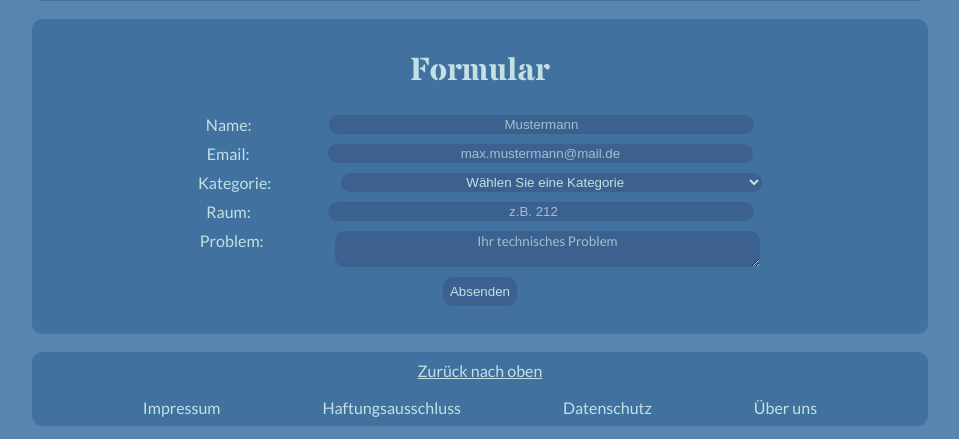
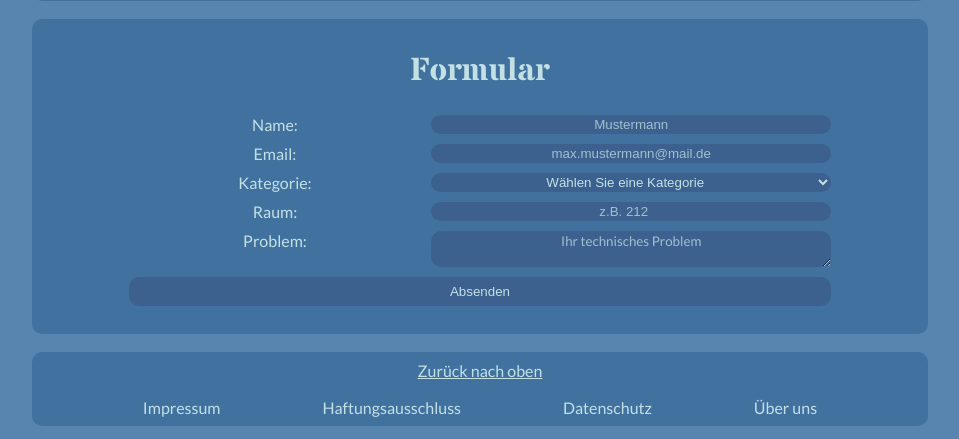
Before and after one commit to manos00/t-team-website, a PHP site: page / in a window 1280 px wide. Shown: the part 361-800 px from the top of the page, without its empty margins (160-1119 px from the left). Run offline with PHP 8.4, Linux system fonts and the light colour scheme.

Commit message:
added grid structure to form; simplified grid structure for login page

```diff
--- a/index.php
+++ b/index.php
@@ -39,7 +39,7 @@
                 <br>
                 <br>
                 <!--<button onclick='location.href='index.php#formcontainer'' type='button' class='btn'>Zum Formular</button>-->
-                <a href='index.php#formcontainer' class='btn'>Weiter zum Formular</a>
+                <a href='index.php#formcontainer' class='btn'>Wei&shy;ter zum For&shy;mu&shy;lar</a>
                 <br>
                 <br>
             </div>
@@ -49,33 +49,23 @@
             <div class='text'>
                 <h1>For&shy;mu&shy;lar</h1>
                 <form class="form" action="confirmation.php" method="POST">
-                    <div class="formelement">
-                        <label for="name">Name:</label>
-                        <input class="inputbox" placeholder="Mustermann"type="text" id="name" name="name">
-                    </div>
-                    <div class="formelement">
-                        <label for="email">Email:</label>
-                        <input class="inputbox" placeholder="max.mustermann@mail.de" type="email" id="email" name="email">
-                    </div>
-                    <div class="formelement">
-                        <label for="category">Kategorie:</label>
-                        <select style="text-align: center; color: var(--text)" class="inputbox" name="category" id="category">
+                        <label class="item1" for="name">Name:</label>
+                        <input class="inputbox item2" placeholder="Mustermann"type="text" id="name" name="name">
+                        <label class="item3" for="email">Email:</label>
+                        <input class="inputbox item4" placeholder="max.mustermann@mail.de" type="email" id="email" name="email">
+                        <label class="item5" for="category">Ka&shy;te&shy;go&shy;rie:</label>
+                        <select style="text-align: center; color: var(--text)" class="inputbox item6" name="category" id="category">
                             <option value="">Wählen Sie eine Kategorie</option>
                             <option value="red">Audio</option>
                             <option value="green">Video</option>
                             <option value="blue">Software</option>
                             <option value="blue">Anderes</option>
                         </select>
-                    </div>
-                    <div class="formelement">
-                        <label for="room">Raum:</label>
-                        <input class="inputbox" placeholder="z.B. 212" type="number" min="1" max="350" id="room" name="room">
-                    </div>
-                    <div class="formelement">
-                        <label for="problem">Problem:</label>
-                        <textarea style="font-family: 'Font Name', lato" class="inputbox" placeholder="Ihr technisches Problem" id="problem" name="problem"></textarea>
-                    </div>
-                    <button class="btn" type="submit">Absenden</button>
+                        <label class="item7" for="room">Raum:</label>
+                        <input class="inputbox item8" placeholder="z.B. 212" type="number" min="1" max="350" id="room" name="room">
+                        <label class="item9" for="problem">Pro&shy;blem:</label>
+                        <textarea style="font-family: 'Font Name', lato" class="inputbox item10" placeholder="Ihr technisches Problem" id="problem" name="problem"></textarea>
+                    <button class="btn" type="submit">Ab&shy;sen&shy;den</button>
                 </form>
                 <br>
             </div>
--- a/style.css
+++ b/style.css
@@ -126,6 +126,7 @@ body {
     border-radius: 10px;
 }
 
+@media (min-width: 575px) {
     .btn {
         align-self: center;
         background-color: var(--tertiary);
@@ -133,6 +134,22 @@ body {
         border-radius: 10px;
         padding: 1%;
         color: var(--text);
+        grid-column-start: 1;
+        grid-column-end: 3;
+    }
+}
+
+@media (max-width: 575px) {
+    .btn {
+        align-self: center;
+        background-color: var(--tertiary);
+        border: 0;
+        border-radius: 10px;
+        padding: 1%;
+        color: var(--text);
+        grid-column-start: 1;
+        grid-column-end: 2;
+    }
 }
 
 #formcontainer {
@@ -143,17 +160,29 @@ body {
     border-radius: 10px;
     padding: 1%;
     text-align: center;
+    overflow-x: scroll;
+    -ms-overflow-style: none;
+    scrollbar-width: none;
 }
 
-.form {
-    display: flex;
-    flex-direction: column;
-    gap: 10px;
+#formcontainer::-webkit-scrollbar {
+    display: none;
 }
 
-.formelement {
-    display: flex;
-    justify-content: space-evenly;
+@media (min-width: 575px) {
+    .form {
+        display: grid;
+        grid-template-columns: auto auto;
+        grid-gap: 10px;
+    }
+}
+
+@media (max-width: 575px) {
+    .form {
+        display: grid;
+        grid-template-columns: auto;
+        grid-gap: 10px;
+    }
 }
 
 .inputbox {
@@ -161,7 +190,6 @@ body {
     border-radius: 10px;
     background-color: var(--tertiary);
     color: var(--text);
-    width: 60%;
 }
 
 footer {
```
Also changed, not shown: TODO.md (+1 -1 lines), login.css (+12 -46 lines). Lines whose indentation alone changed are shown as unchanged.
